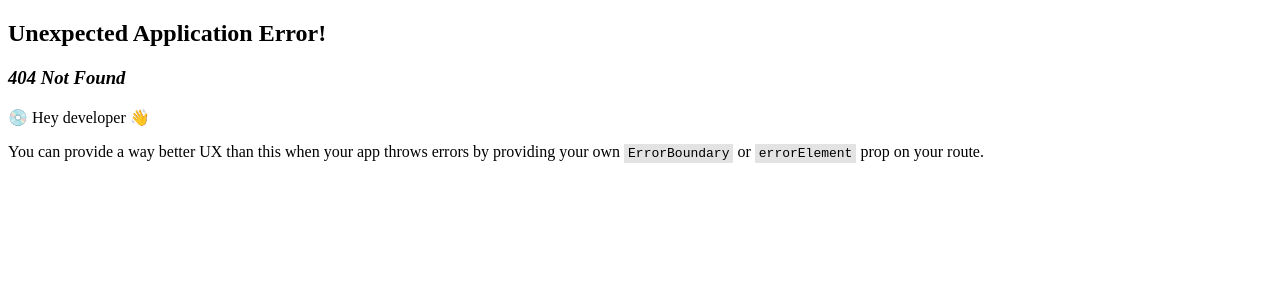
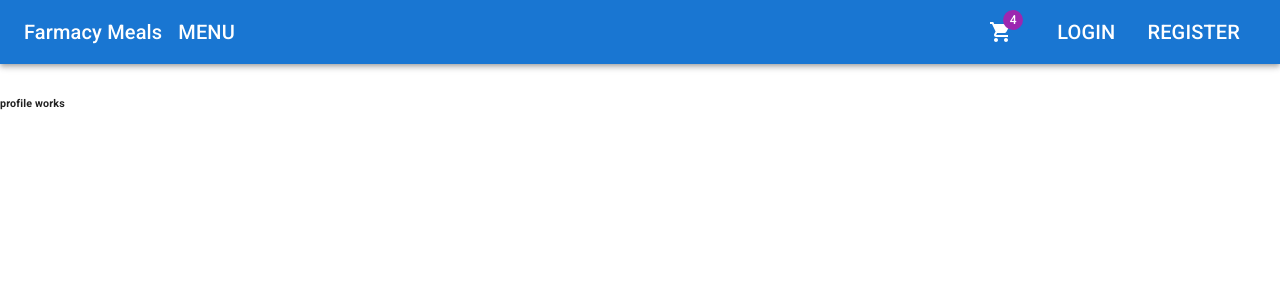
Before and after one commit to zacharygolla/FarmacyMealsReact, a React (Vite) app: page /profile in a window 1280 px wide. Before the commit this address had no page. Shown: the top 300 px of the page. Built offline with nearby package versions, Linux system fonts and the light colour scheme; no server answers.

Commit message:
added profile and orders routes/components

```diff
--- a/src/app/components/menu/layout/Menu.tsx
+++ b/src/app/components/menu/layout/Menu.tsx
@@ -1,7 +1,7 @@
 import { useEffect, useState } from 'react';
 import { useSelector } from 'react-redux';
 import { FoodModel } from '../../../models/FoodModel';
-import { RootState } from '../../../models/RootState';
+import { RootState } from '../../../slices/rootSlice';
 import FoodRow from '../foodrow/FoodRow';
 import MenuHeader from '../menuHeader/MenuHeader';
 import './Menu.css'
--- /dev/null
+++ b/src/app/components/orders/layout/Orders.tsx
@@ -0,0 +1,12 @@
+import React from "react";
+
+const Orders: React.FC = () => {
+    return (
+        <>
+            <div>
+                <h3>orders works</h3>
+            </div>
+        </>
+    )
+}
+export default Orders;
--- a/src/app/components/profile/layout/Profile.tsx
+++ b/src/app/components/profile/layout/Profile.tsx
@@ -1,6 +1,7 @@
 const Profile: React.FC = () => {
     return (
         <>
+        <h6>profile works</h6>
         </>
     );
 }
--- a/src/app/components/shared/dropdownMenu/SignedInMenu.tsx
+++ b/src/app/components/shared/dropdownMenu/SignedInMenu.tsx
@@ -6,6 +6,7 @@ import Fade from '@mui/material/Fade';
 import { useDispatch, useSelector } from 'react-redux';
 import { UserFirstName } from '../../../selectors/Selectors';
 import { setUserData } from '../../../slices/userSlice';
+import { Link } from 'react-router-dom';
 
 const SignedInMenu: React.FC = () => {
   const dispatch = useDispatch();
@@ -35,8 +36,8 @@ const SignedInMenu: React.FC = () => {
         onClose={handleClose}
         TransitionComponent={Fade}
       >
-        <MenuItem onClick={handleClose}>Profile</MenuItem>
-        <MenuItem onClick={handleClose}>Orders</MenuItem>
+        <MenuItem component={Link} to="/profile" onClick={handleClose}>Profile</MenuItem>
+        <MenuItem component={Link} to="/orders" onClick={handleClose}>Orders</MenuItem>
         <MenuItem onClick={handleSignOut}>Logout</MenuItem>
       </Menu>
     </>
--- a/src/app/router/Routes.tsx
+++ b/src/app/router/Routes.tsx
@@ -5,6 +5,8 @@ import Home from '../components/home/Home';
 import Login from '../components/login/Login';
 import Register from '../components/login/Register';
 import Menu from '../components/menu/layout/Menu';
+import Orders from '../components/orders/layout/Orders';
+import Profile from '../components/profile/layout/Profile';
 
 export const router = createBrowserRouter([
     {
@@ -15,7 +17,9 @@ export const router = createBrowserRouter([
             {path: 'menu', element: <Menu/>},
             {path: 'login', element: <Login/>},
             {path: 'register', element: <Register/>},
-            {path: 'cart', element: <Cart/>}
+            {path: 'cart', element: <Cart/>},
+            {path: 'profile', element: <Profile/>},
+            {path: 'orders', element: <Orders/>}
         ]
     }
 ])
```
Also changed, not shown: src/app/components/orders/layout/Orders.css (added).
